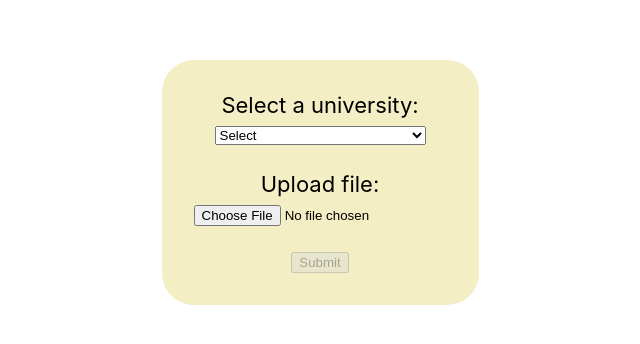
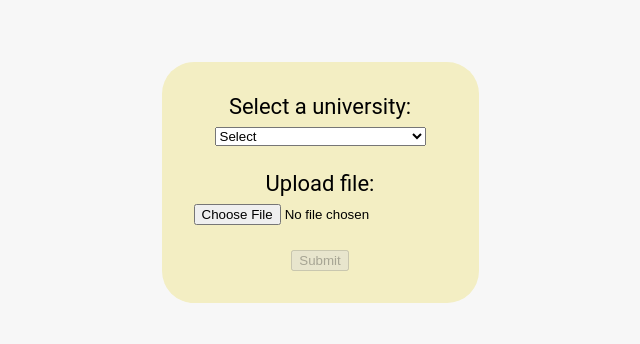
Before and after one commit to AzizKri/skill-gap-index-web, a React (Create React App) app: page / in a window 1280 px wide. Shown: the part 218-562 px from the top of the page, without its empty margins (320-960 px from the left). Built offline with nearby package versions, Linux system fonts and the light colour scheme.

Commit message:
Change font & bg color

```diff
--- a/src/index.css
+++ b/src/index.css
@@ -1,10 +1,9 @@
 body {
   margin: 0;
-  font-family: -apple-system, BlinkMacSystemFont, 'Segoe UI', 'Roboto', 'Oxygen',
-    'Ubuntu', 'Cantarell', 'Fira Sans', 'Droid Sans', 'Helvetica Neue',
-    sans-serif;
+  font-family: 'Roboto', sans-serif;
   -webkit-font-smoothing: antialiased;
   -moz-osx-font-smoothing: grayscale;
+  background-color: #f7f7f7;
 }
 
 code {
```
